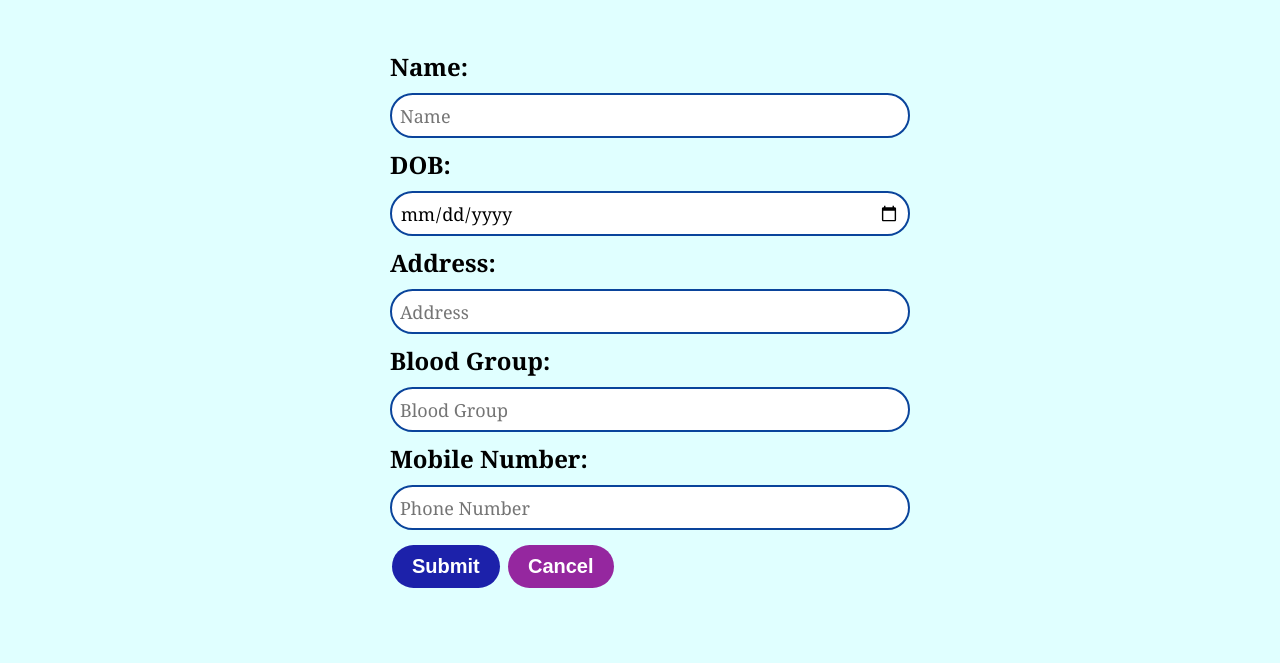
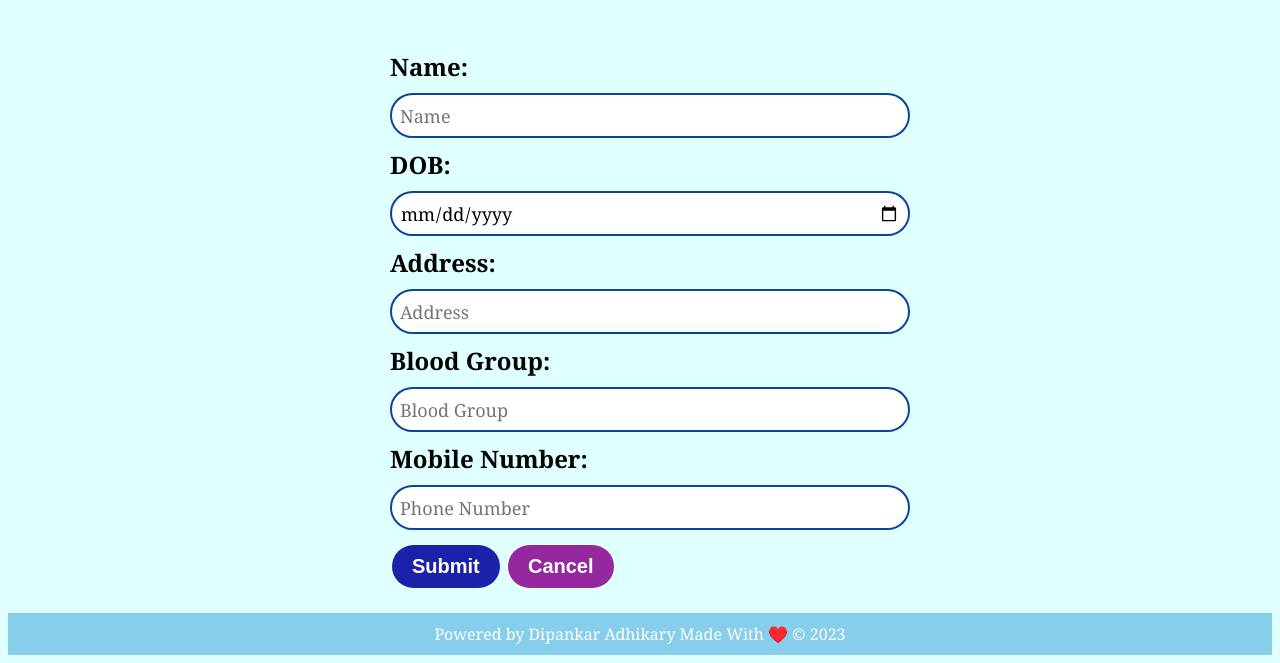
Before and after one commit to adhikary-dipankar/Student_Form-, a plain HTML site: page StudentForm.html in a window 1280 px wide. Shown: the part 166-829 px from the top of the page. Before the commit the page ends 800 px from the top, so only its background shows below. Drawn offline with Linux system fonts and the light colour scheme.

Commit message:
Update StudentForm.html

```diff
--- a/StudentForm.html
+++ b/StudentForm.html
@@ -31,6 +31,12 @@
 
     <div id="studentList">
     </div>
+
+    <footer>
+    Powered by Dipankar Adhikary     Made With ♥️  &copy; 2023
+    </footer>
+
+
     <script src="script.js"></script>
 </body>
 </html>
```
